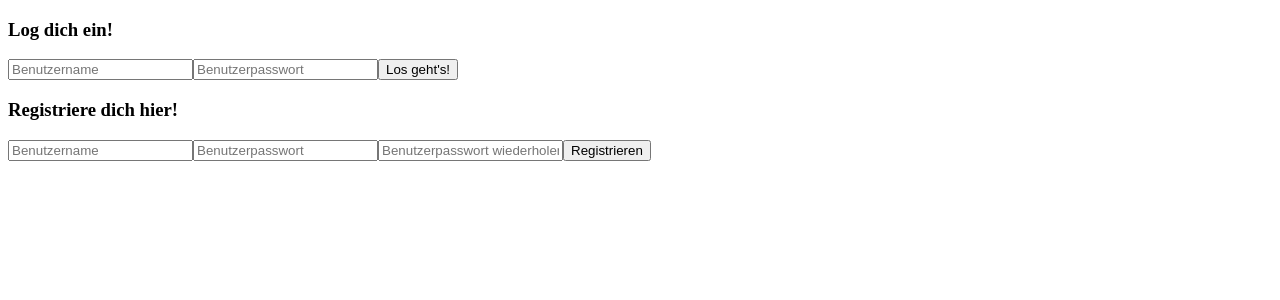
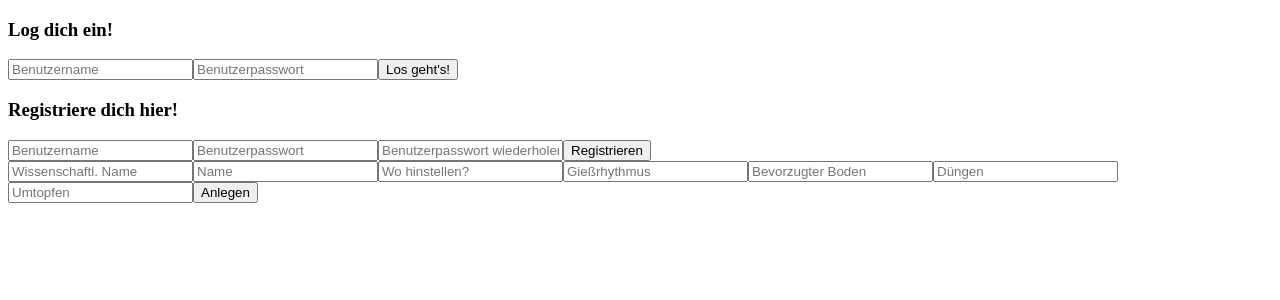
Before and after one commit to philippweikert/Capstone-Project, a React (Create React App) app in the folder frontend/: page /login in a window 1280 px wide. Shown: the top 300 px of the page. Built offline with nearby package versions, Linux system fonts and the light colour scheme.

Commit message:
ergänzung zu Frontend und Imports raus

```diff
--- a/frontend/src/App.tsx
+++ b/frontend/src/App.tsx
@@ -1,8 +1,8 @@
-import {BrowserRouter, Routes, Route} from "react-router-dom";
+import {BrowserRouter} from "react-router-dom";
 import AuthProvider from "./Authentification/AuthProvider";
-import PlantForm from "./PlantForm";
 import Registerpage from "./Landing/Registerpage";
 import Login from "./Landing/Login";
+import PlantForm from "./PlantForm";
 
 
 function App() {
@@ -14,6 +14,7 @@ function App() {
                 <AuthProvider>
                     <Login/>
                     <Registerpage/>
+                    <PlantForm/>
                 </AuthProvider>
             </BrowserRouter>
         </div>
```
